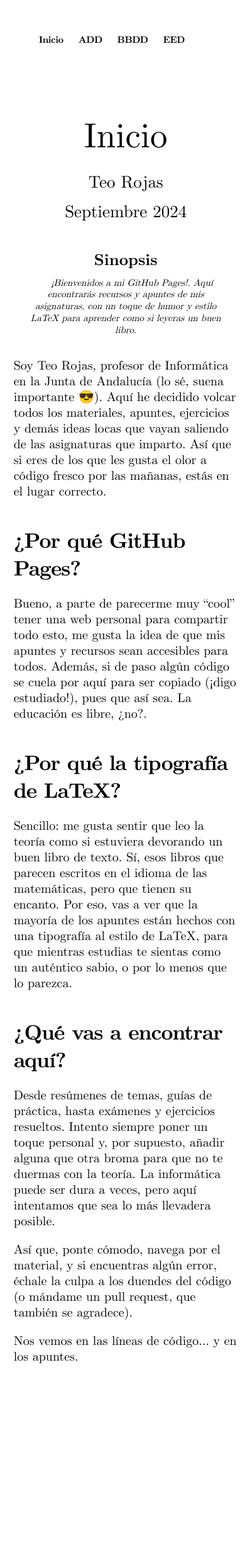
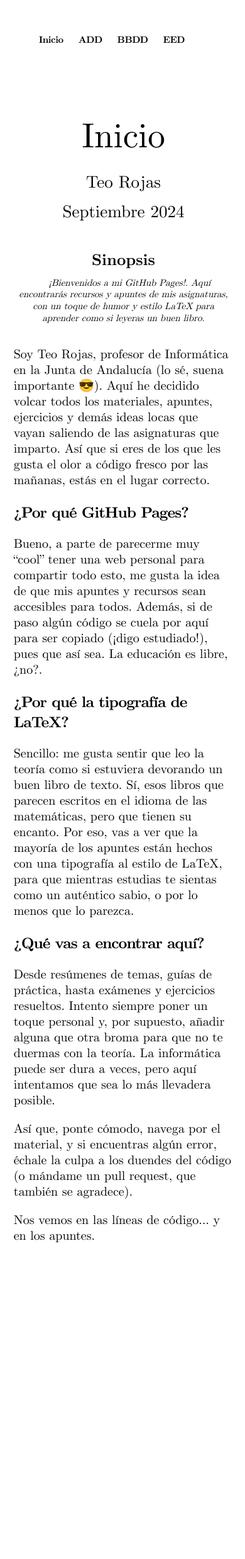
Before and after one commit to TeoRojas/teorojas.github.io, a Jekyll site: the page built from index.markdown, in a window 390 px wide. Shown: the whole page at 63% size. Built offline with Jekyll 4.4.1, drawn with Linux system fonts in a browser that asks for light colours; nearby versions of some CDN libraries; after the commit the page ends 2014 px from its top, so only the background shows below that.

Commit message:
Responsive OK

```diff
--- a/_layouts/default.html
+++ b/_layouts/default.html
@@ -3,6 +3,7 @@
   <head>
     <link rel="stylesheet" href="/assets/css/style.css">
     <meta charset="utf-8">
+    <meta name="viewport" content="width=device-width, initial-scale=1.0">
     <title>{{ page.title }}</title>
     <script src="https://polyfill.io/v3/polyfill.min.js?features=es6"></script>
     <script id="MathJax-script" async
--- a/assets/css/style.css
+++ b/assets/css/style.css
@@ -221,6 +221,7 @@ nav ul li a:visited{
 /**************************************
     $MEDIA QUERIES - TABLET
 /**************************************/
+/*
 @media(max-width: 850px) {
 
     body {
@@ -243,8 +244,8 @@ nav ul li a:visited{
         flex-direction: column;
     }
 
-    /*span*/.marginnote,
-    /*span*/.sidenote,
+    .marginnote,
+    .sidenote,
     figcaption {
         display: block;
         left: auto;
@@ -254,11 +255,60 @@ nav ul li a:visited{
         width: 100%;
     }
 
-    .Margins{
+    .Margins {
+        padding-left: 1% !important;
+        padding-right: 1% !important;
+        width: 100% !important;
+        box-sizing: border-box;
+        display: block;
+    }
+
+
+
+}
+
+*/
+
+/**************************************
+    $MEDIA QUERIES - TABLET (MAX-WIDTH: 850PX)
+/**************************************/
+@media only screen and (max-width: 850px) {
+
+    body {
+        padding: 10px;
+        width: 100%; /* Nos aseguramos de que ocupe todo el ancho */
+        box-sizing: border-box;
+    }
+
+    h1, h2, .title {
+        font-size: 1.5rem;
+        margin-top: 1.5rem;
+    }
+
+    p, table, blockquote, pre, img, hr, .mini-note, ul li, ol li {
+        max-width: 100%;
+        box-sizing: border-box;
+    }
+
+    .Margins {
         padding-left: 1%;
+        padding-right: 1%;
+        width: 100%;
+        box-sizing: border-box;
+        display: block;
+    }
+
+    .AbstractMargins {
+        padding-left: 1%;
+        padding-right: 1%;
+        width: 100%;
+        box-sizing: border-box;
+    }
+
+    .footerSize {
+        height: auto;
         width: 100%;
     }
-
 }
 
 /* Dark Mode */
```
